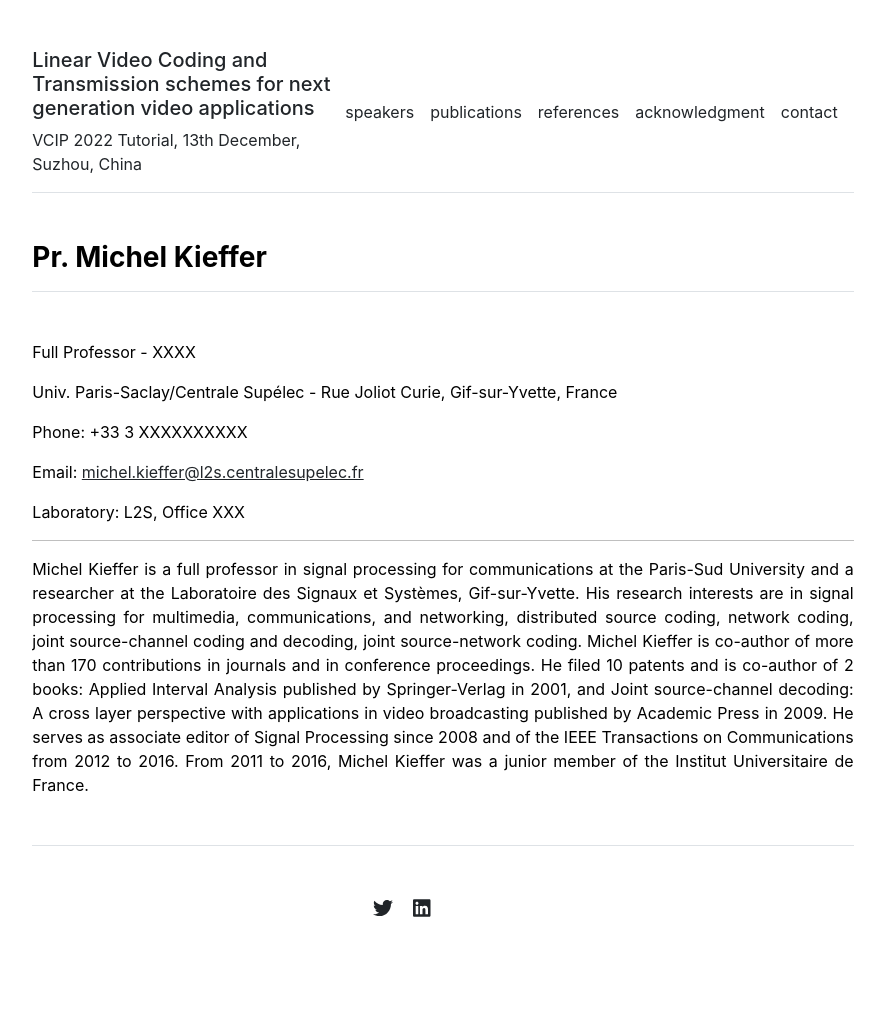
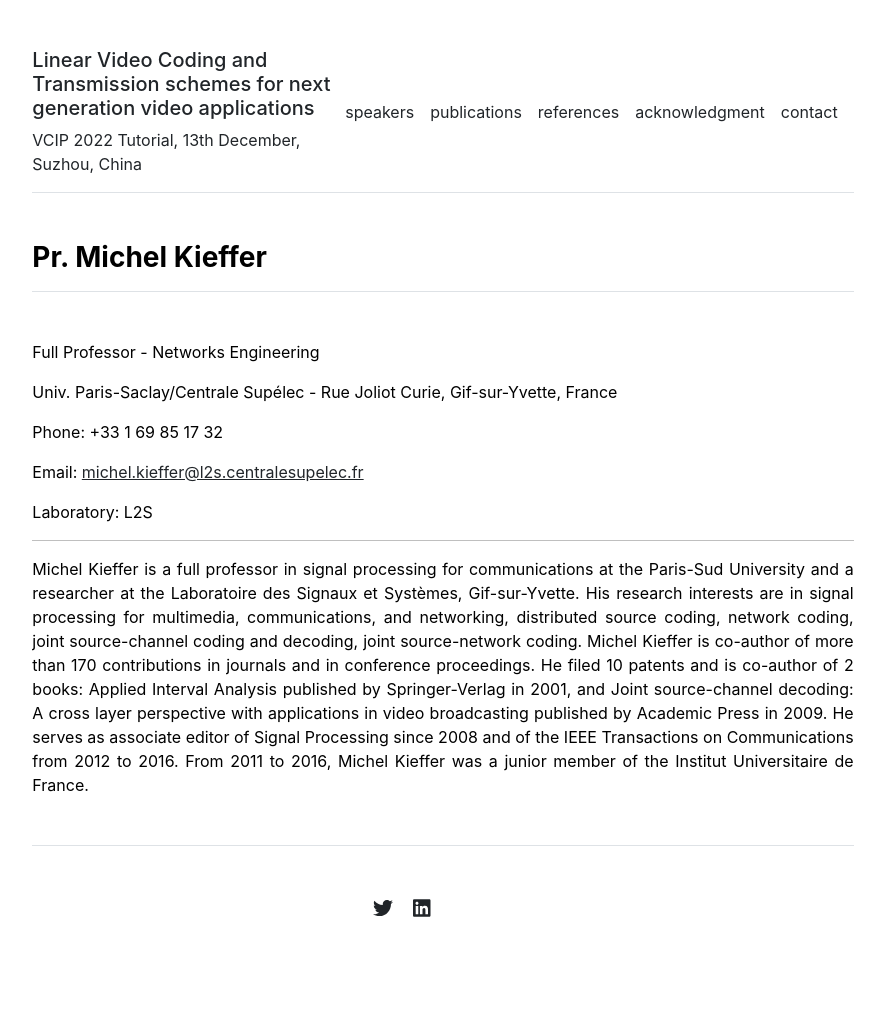
Before and after one commit to a-trioux/LVCT, a Jekyll site: the page built from people/MK.md, in a window 1280 px wide. Shown: the whole page, without its empty margins (197-1082 px from the left). Built offline with Jekyll 4.4.1, drawn with Linux system fonts in a browser that asks for light colours.

Commit message:
Update MK.md

```diff
--- a/people/MK.md
+++ b/people/MK.md
@@ -3,15 +3,15 @@ layout: page
 title: "Pr. Michel Kieffer"
 ---
 
-Full Professor - XXXX
+Full Professor - Networks Engineering
 
 Univ. Paris-Saclay/Centrale Supélec - Rue Joliot Curie, Gif-sur-Yvette, France
 
-Phone: +33 3 XXXXXXXXXX
+Phone: +33 1 69 85 17 32
 
 Email: <a href="mailto:michel.kieffer@l2s.centralesupelec.fr">michel.kieffer@l2s.centralesupelec.fr</a>
 
-Laboratory: L2S, Office XXX
+Laboratory: L2S
 
 ---
 
```
